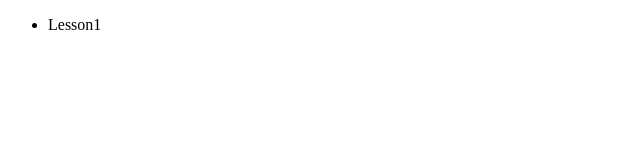
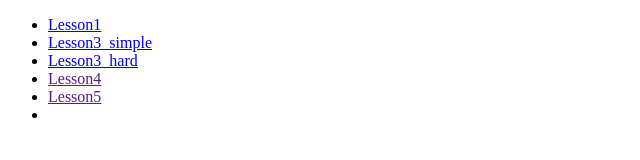
Before and after one commit to nataliaSH19/nataliaSH19.github.io, a plain HTML site: page index.html in a window 1280 px wide. Shown: the whole page, without its empty margins (0-640 px from the left). Drawn offline with Linux system fonts and the light colour scheme.

Commit message:
editing index.html

```diff
--- a/index.html
+++ b/index.html
@@ -6,8 +6,17 @@
     <title>Document</title>
   </head>
   <body>
-    <ul>
-      <li><a href="/lesson1"></a>Lesson1</li>
+    <ul id="lesson_list" class="lesson_list">
+      <li class="list_item"><a href="/lesson1/resume.html">Lesson1</a></li>
+      <li class="list_item">
+        <a href="/lesson3/01_simple/index.html">Lesson3_simple</a>
+      </li>
+      <li class="list_item">
+        <a href="/lesson3/02_hard/4work.html">Lesson3_hard</a>
+      </li>
+      <li class="list_item"><a href="">Lesson4</a></li>
+      <li class="list_item"><a href="">Lesson5</a></li>
+      <li><a href=""></a></li>
     </ul>
   </body>
 </html>
```
